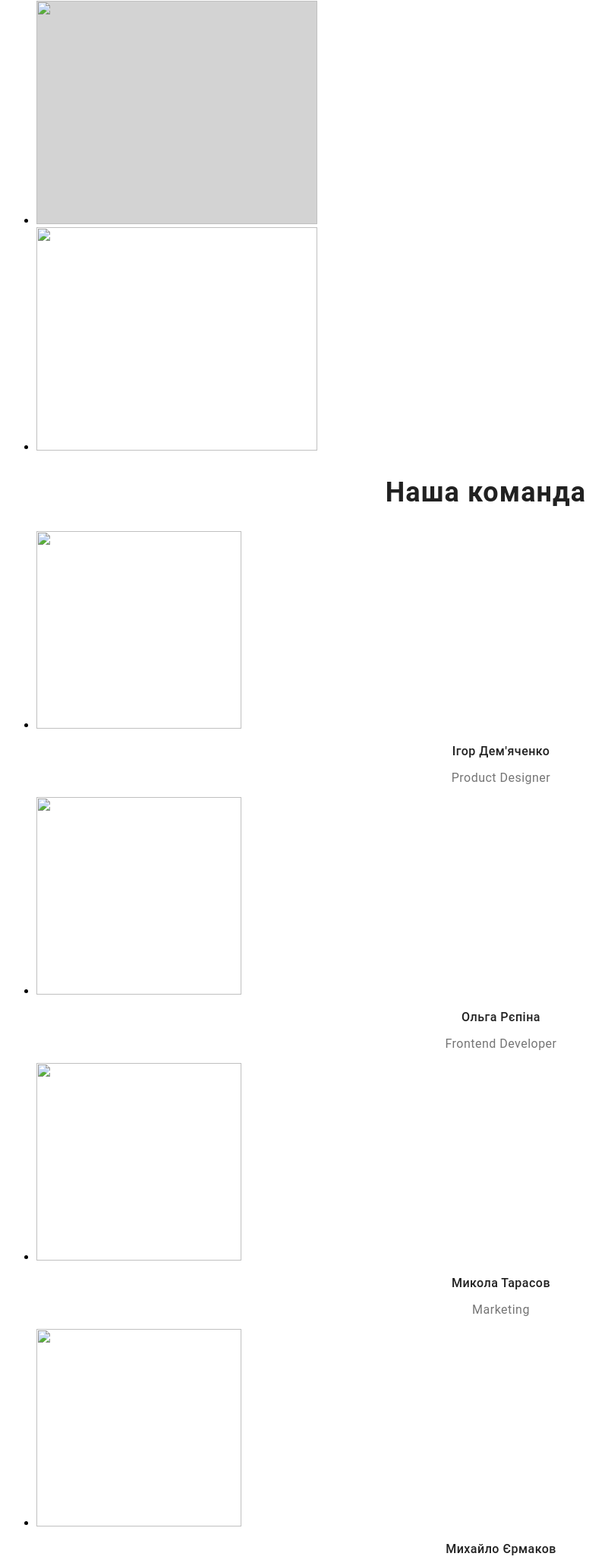
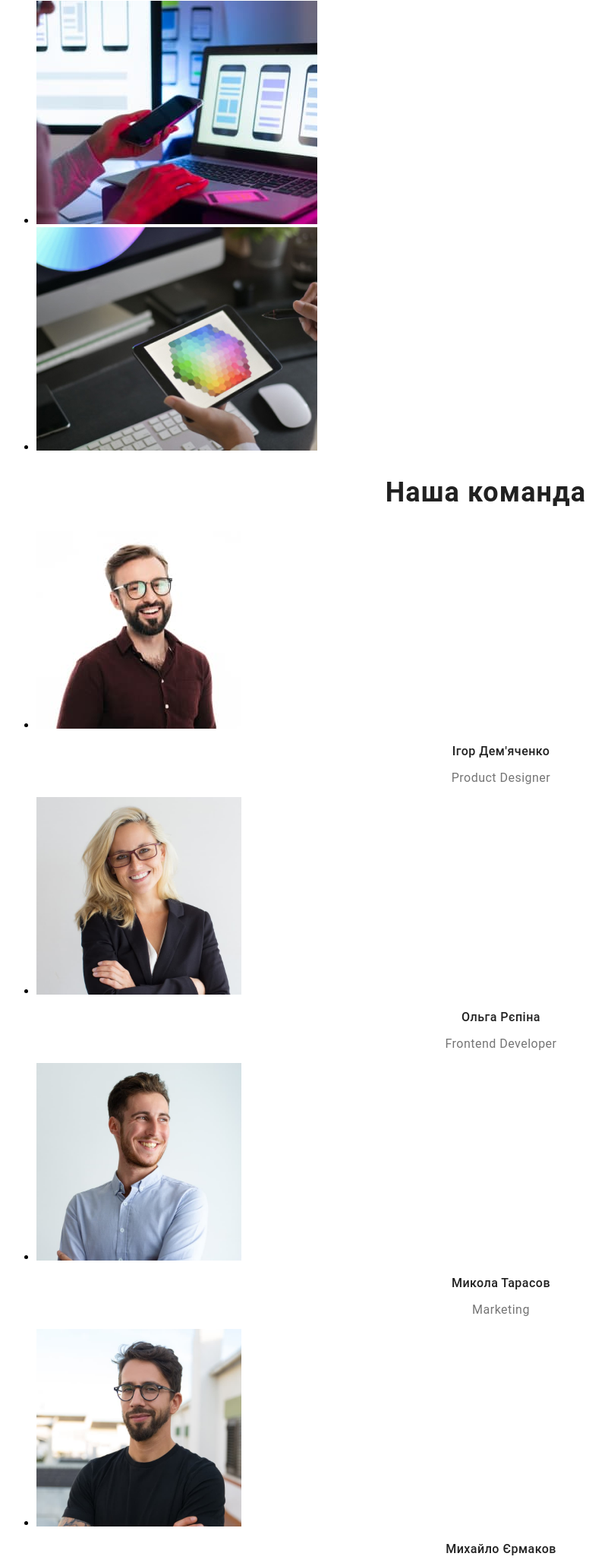
Before and after one commit to vlaad53/webstudio, a plain HTML site: page index.html in a window 1280 px wide. Shown: the part 1617-3678 px from the top of the page at 76% size, without its empty margins (0-801 px from the left). Drawn offline with Linux system fonts and the light colour scheme.

Commit message:
first commit

```diff
--- a/index.html
+++ b/index.html
@@ -4,6 +4,7 @@
   <meta charset="UTF-8">
   <meta name="viewport" content="width=device-width, initial-scale=1.0">
   <title>Document</title>
+  <link rel="stylesheet" href="style.scc">
 </head>
 <body>
   <header>
@@ -207,14 +208,14 @@
       <li><img style="width: 370px;
         height: 294px;
         flex-shrink: 0;
-        background: url(<path-to-image>) lightgr" src="jm/l/tablet.jpg (1).jpg" alt="" width="370" height="294"></li>
+        background: url(<path-to-image>) lightgr" src="images/tablet.jpg" alt="" width="370" height="294"></li>
       <li><img style="width: 370px;
         height: 294px;
         flex-shrink: 0;
         background: url(<path-to-image>) lightgray 50% / cover no-repeat;
 
-        " src="jm/l/phone (1).jpg" alt="" width="370" height="294"></li>
-      <li><img src="jm/l/paintablet (1).jpg" alt="" width="370" height="294"></li>
+        " src="images/imgphone.jpg" alt="" width="370" height="294"></li>
+      <li><img src="images/painttablet.jpg" alt="" width="370" height="294"></li>
     </ul>
   </section>
   <!-- секция4 -->
@@ -230,7 +231,7 @@
      letter-spacing: 1.08px;">Наша команда</h2>
         <ul>
           <li>
-       <img src="jm/l/igor.jpg" alt="" width="270" height="260">
+       <img src="images/imgigor.jpg" alt="" width="270" height="260">
        <p style="color: #212121;
 
        text-align: center;
@@ -251,7 +252,7 @@
        letter-spacing: 0.48px;">Product Designer</p>
          </li>
        <li>
-       <img src="jm/l/olga.jpg" alt="" width="270" height="260">
+       <img src="images/imgolga.jpg" alt="" width="270" height="260">
        <p style="color: #212121;
 
        text-align: center;
@@ -272,7 +273,7 @@
        letter-spacing: 0.48px;">Frontend Developer</p>
        </li>
        <li>
-       <img src="jm/l/mykola.jpg" alt="" width="270" height="260">
+       <img src="images/imgmykola.jpg" alt="" width="270" height="260">
        <p style="color: #212121;
 
        text-align: center;
@@ -293,7 +294,7 @@
        letter-spacing: 0.48px;">Marketing</p>
        </li>
        <li>
-       <img src="jm/l/mykhailo.jpg" alt="" width="270" height="260">
+       <img src="images/imgmykhailo.jpg" alt="" width="270" height="260">
        <p style="color: #212121;
 
        text-align: center;
```
Also changed, not shown: images/painttablet.jpg (added), images/tablet.jpg (added).
